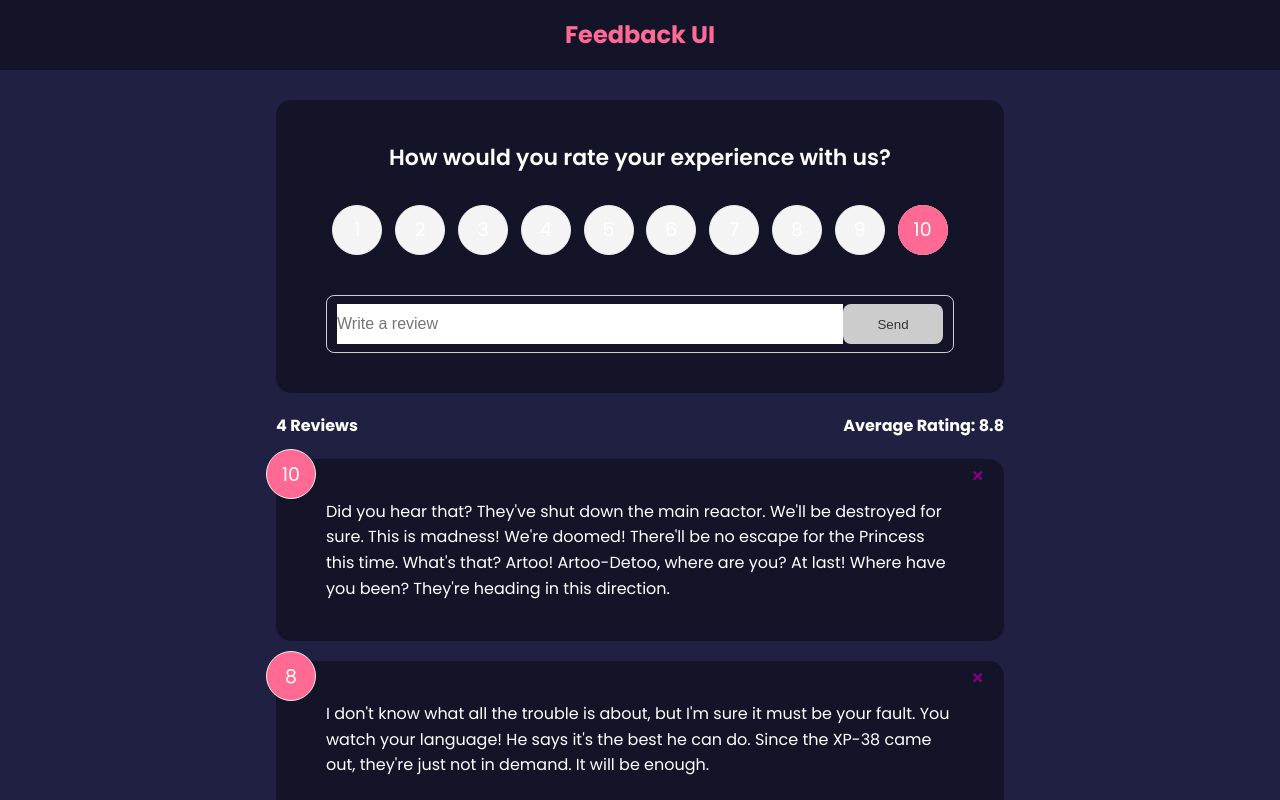
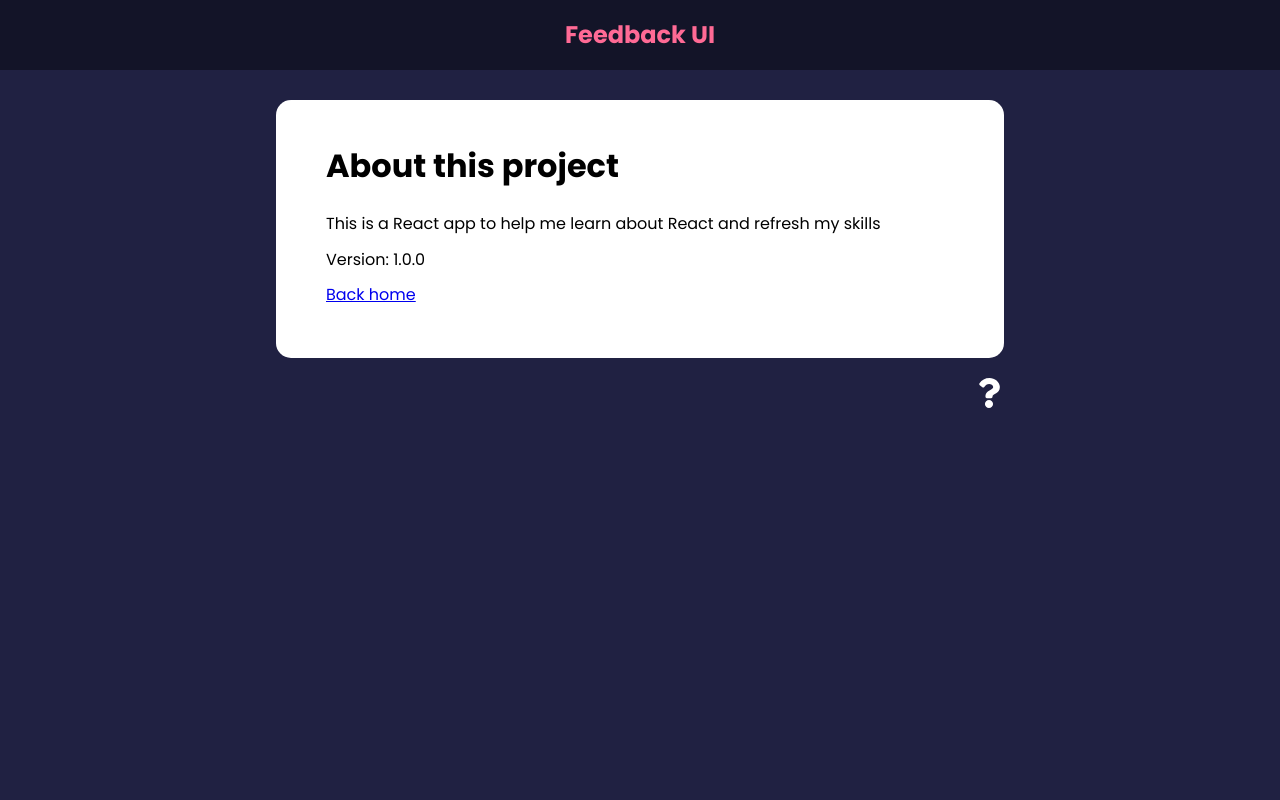
Before and after one commit to smallbloc/feedbackAppCourse, a React (Create React App) app: page /about in a window 1280 px wide. Shown: the top 800 px of the page. Built offline with nearby package versions, Linux system fonts and the light colour scheme.

Commit message:
Creating Routes, Update to router v6 and Custom Links lessons

```diff
--- a/package.json
+++ b/package.json
@@ -10,6 +10,7 @@
     "react": "^18.2.0",
     "react-dom": "^18.2.0",
     "react-icons": "^5.0.1",
+    "react-router-dom": "^6.22.1",
     "react-scripts": "5.0.1",
     "uuid": "^9.0.1",
     "web-vitals": "^2.1.4"
--- a/src/App.js
+++ b/src/App.js
@@ -1,10 +1,14 @@
 import { v4 as uuidv4} from "uuid"
 import { useState } from "react"
+import { BrowserRouter as Router, Routes, Route } from "react-router-dom"
 import Header from "./components/Header"
 import FeedbackList from "./components/FeedbackList"
 import FeedbackData from "./data/FeedbackData"
 import FeedbackStats from "./components/FeedbackStats"
 import FeedbackForm from "./components/FeedbackForm"
+//import FizzBuzzPractice from "./components/FizzBuzzPractice"
+import AboutPage from "./pages/AboutPage"
+import AboutIconLink from "./components/AboutIconLink"
 
 function App() {
     const [feedback, setFeedback] = useState (FeedbackData)
@@ -20,14 +24,24 @@ function App() {
     }
 
     return (
-        <>
+        <Router>
             <Header />
             <div className="container">
-                <FeedbackForm handleAdd={addFeedback} />
-                <FeedbackStats feedback={feedback} />
-                <FeedbackList feedback={feedback} handleDelete={deleteFeedback}/>
+                <Routes>
+                    <Route exact path='/' element={
+                        <>
+                            <FeedbackForm handleAdd={addFeedback} />
+                            <FeedbackStats feedback={feedback} />
+                            <FeedbackList feedback={feedback} handleDelete={deleteFeedback}/>
+                        </>
+                    }>
+                    </Route>
+                    <Route path='/about' element={<AboutPage />} />
+                </Routes>
+
+                <AboutIconLink />
             </div>
-        </>
+        </Router>
     )
 }
 
--- /dev/null
+++ b/src/components/AboutIconLink.jsx
@@ -0,0 +1,18 @@
+import {FaQuestion} from 'react-icons/fa'
+import {Link} from 'react-router-dom'
+
+function AboutIconLink() {
+  return (
+    <div className='about-link'>
+        <Link to={{
+            pathname: '/about',
+            search: '?sort=name',
+            hash: '#hello',
+        }}>
+            <FaQuestion size={30} />
+        </Link>
+    </div>
+  )
+}
+
+export default AboutIconLink
--- /dev/null
+++ b/src/components/FizzBuzzPractice.jsx
@@ -0,0 +1,51 @@
+import Card from "./shared/Card"
+
+function FizzBuzzPractice() {
+    const fizzBuzzRunner = (e) => {
+        e.preventDefault()
+        /* -- Solution 1: Standard FB --
+        for (var i = 1; i < 100; i++) {
+            if (i % 15 == 0) console.log('Fizz Buzz')
+            else if (i % 3 == 0) console.log('Fizz')
+            else if (i % 5 == 0) console.log('Buzz')
+            else console.log(i)
+        }
+        */
+        /* -- Solution 2: FB w/ different numbers and edits --
+        for (var i = 1; i < 100; i++) {
+            if (i % 14 == 0) console.log('Big Foot')
+            else if (i % 2 == 0) console.log(i + ' Big')
+            else if (i % 7 == 0) console.log(i + ' Foot')
+            else console.log(i)
+        }
+        */
+        /* -- Solution 3: FB using ternary --
+        for (let i = 0; i < 100;)
+            console.log((++i % 3 ? '' : 'Fizz') + (i % 5 ? '' : 'Buzz') || i)
+        */
+        /* -- Playing with Constructors --
+        https://madasamy.medium.com/15-javascript-concepts-that-every-nodejs-programmer-must-to-know-6894f5157cb7
+
+        const Bike = (model, color) => {
+            const getDetails = () => {
+                return model + ' bike is ' + color
+            }
+        }
+
+        var bikeObj1 = new Bike('BMW', 'Black')
+        var bikeObj2 = new Bike('BMW', 'Red')
+
+        console.log(bikeObj1.getDetails())
+        console.log(bikeObj2.getDetails())
+        */
+    }
+
+  return (
+    <Card>
+        FizzBuzz stuff here
+        <a href='#' className='btn' onClick={fizzBuzzRunner}>Fizz Me</a>
+    </Card>
+  )
+}
+
+export default FizzBuzzPractice
--- a/src/components/shared/Button.jsx
+++ b/src/components/shared/Button.jsx
@@ -1,8 +1,8 @@
 import PropTypes from 'prop-types'
 
-function Button({ children, version, type, isDisabled }) {
+function Button({ children, version, type, isDisabled, click }) {
   return (
-    <button type={type} disabled={isDisabled} className={`btn btn-${version}`}>
+    <button type={type} disabled={isDisabled} className={`btn btn-${version}`} click={click}>
         {children}
     </button>
   )
@@ -19,6 +19,7 @@ Button.propTypes = {
     version: PropTypes.string,
     type: PropTypes.string,
     isDisabled: PropTypes.bool,
+    click: PropTypes.func,
 }
 
 export default Button
--- a/src/components/shared/Card.jsx
+++ b/src/components/shared/Card.jsx
@@ -15,7 +15,7 @@ function Card({children, reverse}) {
 }
 
 Card.defaultProps = {
-    reverse: true,
+    reverse: false,
 }
 
 Card.propTypes = {
--- /dev/null
+++ b/src/pages/AboutPage.jsx
@@ -0,0 +1,19 @@
+import {Link} from "react-router-dom"
+import Card from "../components/shared/Card"
+
+function AboutPage() {
+  return (
+    <Card>
+        <div className="about">
+            <h1>About this project</h1>
+            <p>This is a React app to help me learn about React and refresh my skills</p>
+            <p>Version: 1.0.0</p>
+            <p>
+                <Link to="/">Back home</Link>
+            </p>
+        </div>
+    </Card>
+  )
+}
+
+export default AboutPage
```
Also changed, not shown: 1 other file (tests, documents, lock files or other folders).
